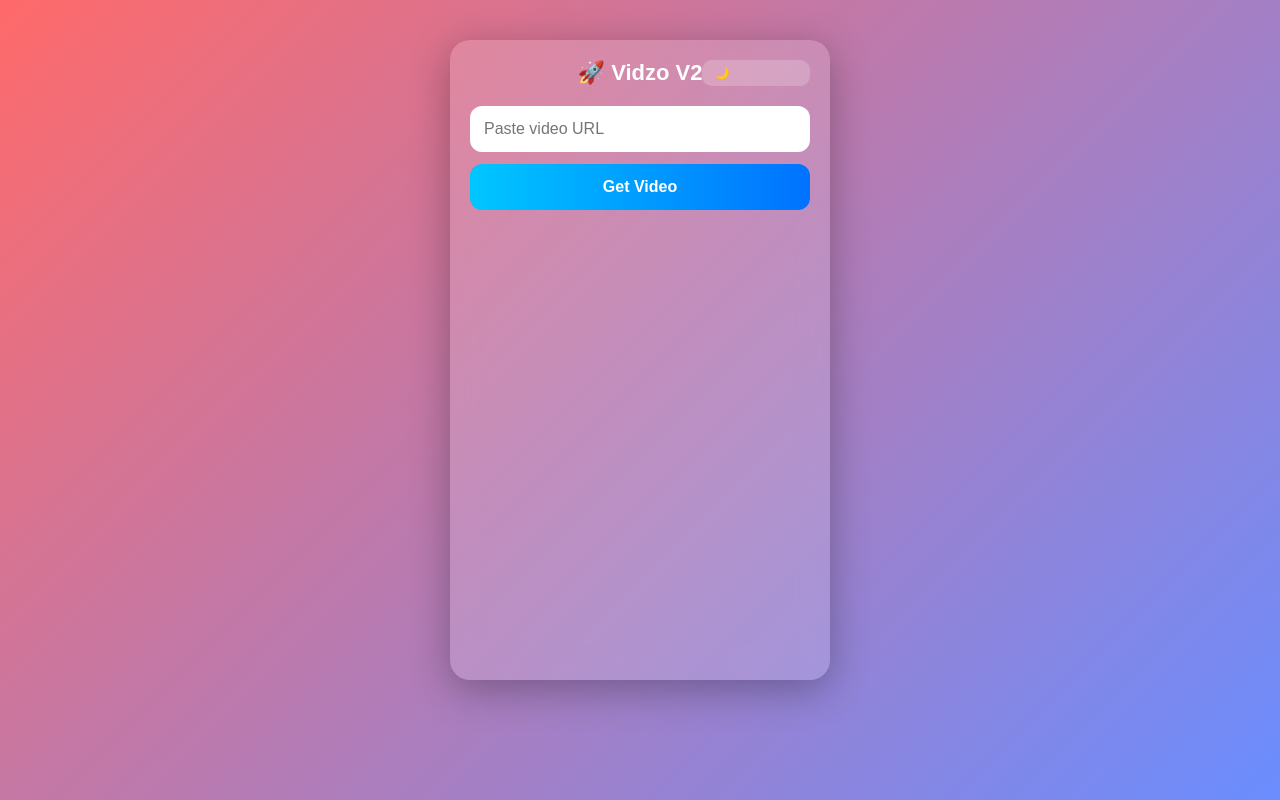
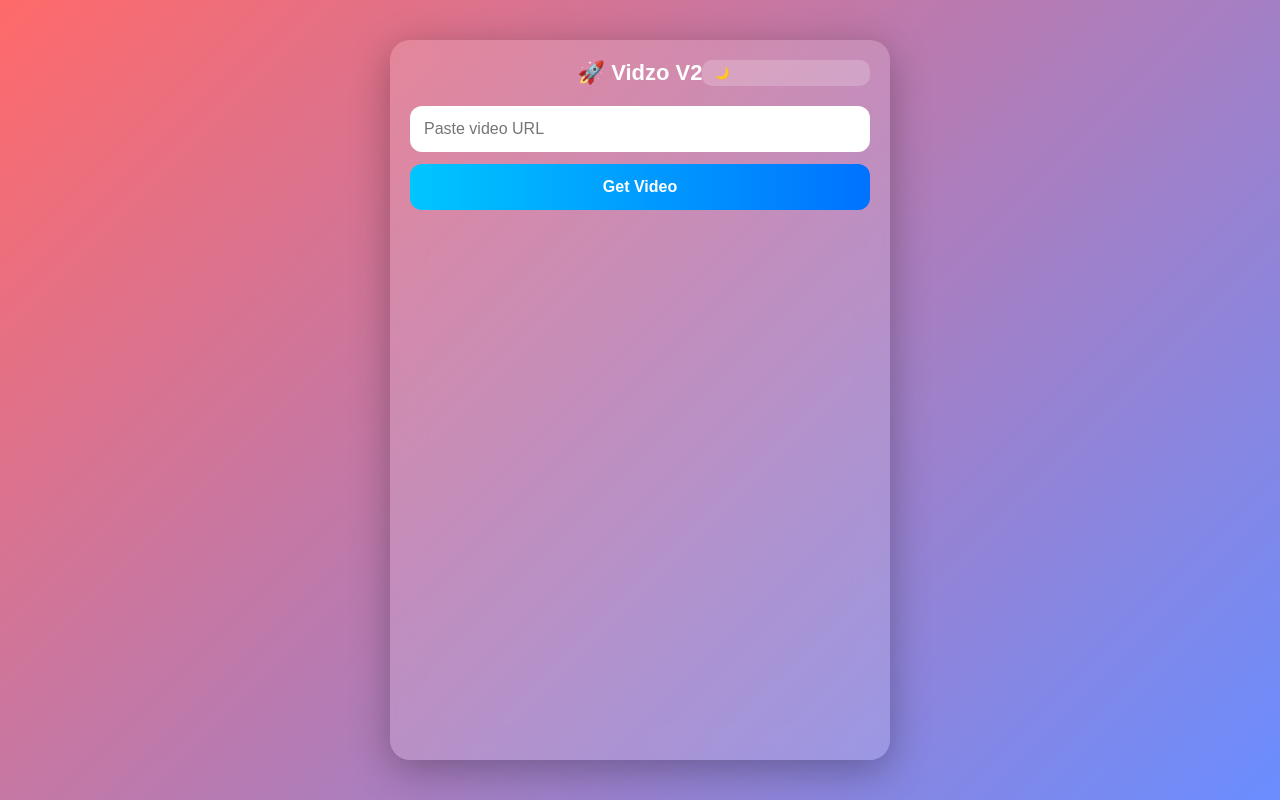
Before and after one commit to viveksingh48162-design/insta-downloader, a Flask app: page / in a window 1280 px wide. Run offline with Flask 3, Linux system fonts and the light colour scheme.

Commit message:
Update index.html

```diff
--- a/templates/index.html
+++ b/templates/index.html
@@ -34,9 +34,9 @@ transition:0.3s;
 
 /* 🔥 SLIM & TALL MOBILE CARD */
 .container{
-width:92%;
-max-width:380px; /* width kam */
-min-height:80vh; /* height zyada */
+width:95%;
+max-width:500px; /* width kam */
+min-height:90vh; /* height zyada */
 background:var(--card);
 backdrop-filter:blur(15px);
 padding:20px;
```
